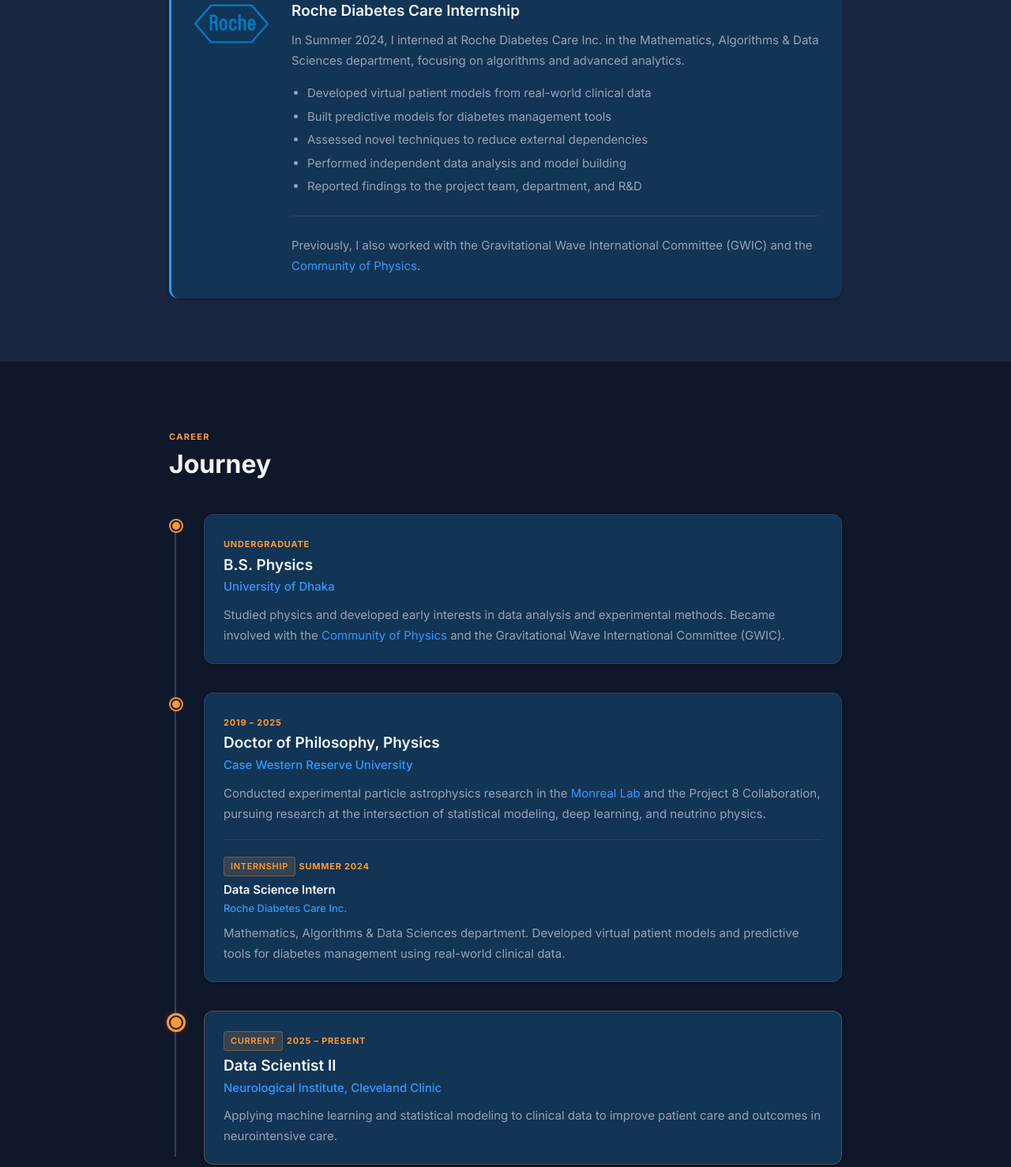
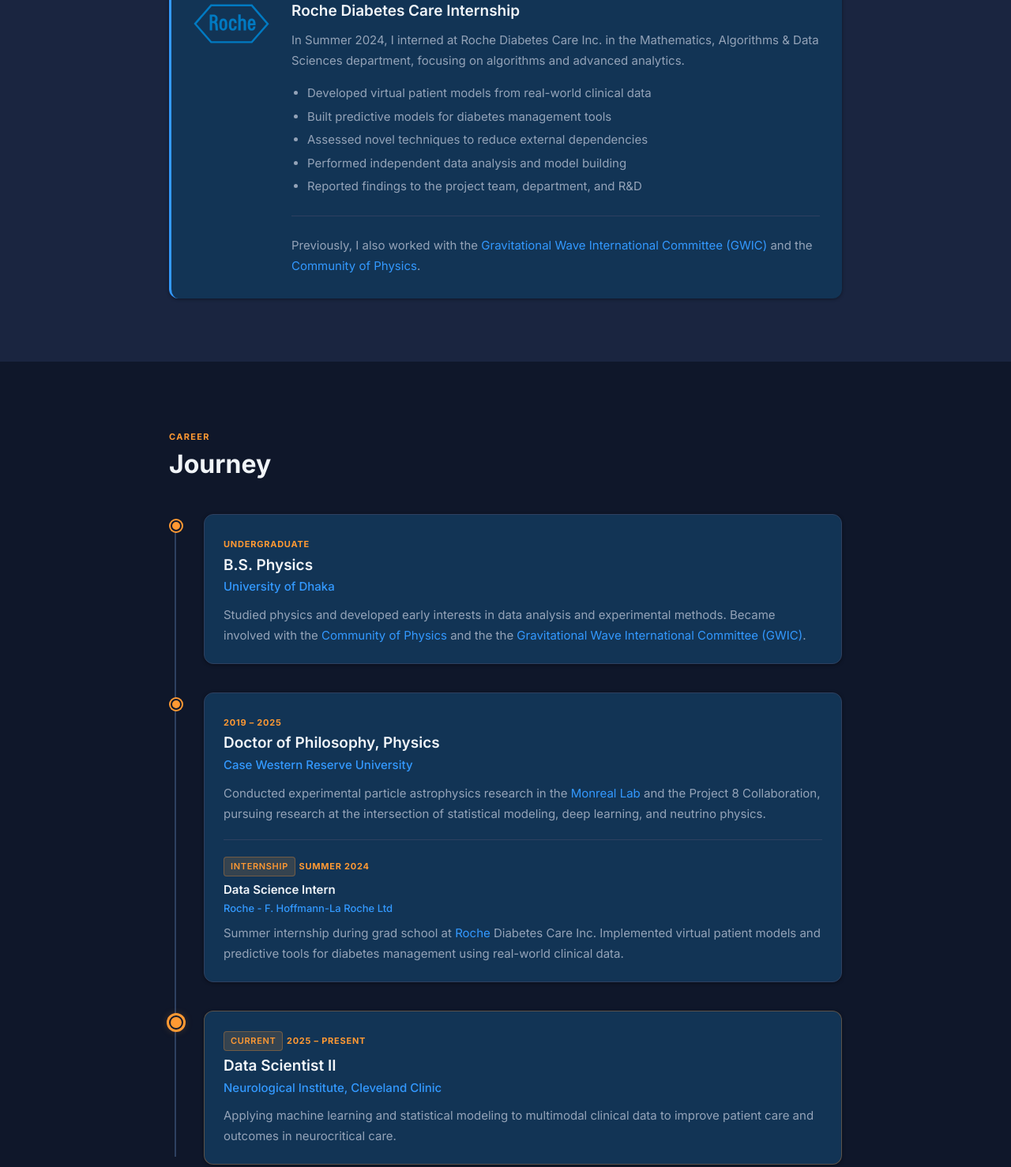
Before and after one commit to mohiuddinrazu/mohiuddinrazu.github.io, a plain HTML site: page index.html in a window 1280 px wide. Shown: the part 1423-2901 px from the top of the page at 79% size. Drawn offline with Linux system fonts and the light colour scheme.

Commit message:
Refactor html code
Updatedhtml

```diff
--- a/index.html
+++ b/index.html
@@ -84,7 +84,7 @@
   <main>
 
     <!-- ═══════════════════════════════════════════════════════════
-         HERO
+         INTRO
          ══════════════════════════════════════════════════════════ -->
     <section id="home" class="hero section">
       <div class="container">
@@ -131,7 +131,7 @@
         <div class="research-grid">
 
           <!-- ── Research card: Project 8 ── -->
-          <!-- To add a new research project, copy one <article> block below -->
+          <!-- To add new research projects, copy an <article> block below -->
           <article class="research-card">
             <div class="research-logo">
               <a href="https://www.project8.org/"
@@ -190,8 +190,11 @@
               </ul>
               <hr class="research-divider" />
               <p>
-                Previously, I also worked with the Gravitational Wave International
-                Committee (GWIC) and the
+                Previously, I also worked with the <a href="https://gwic.science/"
+                                                     target="_blank"
+                                                     rel="noreferrer noopener">
+                                                     Gravitational Wave International
+                Committee (GWIC)</a> and the
                 <a href="https://www.linkedin.com/school/communityofphysics/"
                    target="_blank"
                    rel="noreferrer noopener">Community of Physics</a>.
@@ -205,8 +208,8 @@
 
     <!-- ═══════════════════════════════════════════════════════════
          CAREER TIMELINE
-         To add a new node, copy a <div class="timeline-item"> block.
-         Use class="timeline-item--current" for the active role.
+         - To add a new node, copy a <div class="timeline-item"> block.
+         - Use class="timeline-item--current" for the active role.
          ══════════════════════════════════════════════════════════ -->
     <section id="timeline" class="section">
       <div class="container">
@@ -228,7 +231,11 @@
                 <a href="https://www.linkedin.com/school/communityofphysics/"
                    target="_blank"
                    rel="noreferrer noopener">Community of Physics</a>
-                and the Gravitational Wave International Committee (GWIC).
+                and the the <a href="https://gwic.science/"
+                                                     target="_blank"
+                                                     rel="noreferrer noopener">
+                                                     Gravitational Wave International
+                Committee (GWIC)</a>.
               </p>
             </div>
           </div>
@@ -249,15 +256,17 @@
                 of statistical modeling, deep learning, and neutrino physics.
               </p>
 
-              <!-- Sub-item: Roche internship during PhD -->
+              <!-- Sub-item: Roche internship during grad school -->
               <div class="timeline-subitem">
                 <span class="timeline-tag">Internship</span>
                 <span class="timeline-date">Summer 2024</span>
                 <h4>Data Science Intern</h4>
-                <p class="timeline-org">Roche Diabetes Care Inc.</p>
+                <p class="timeline-org">Roche - F. Hoffmann-La Roche Ltd</p>
                 <p>
-                  Mathematics, Algorithms &amp; Data Sciences department.
-                  Developed virtual patient models and predictive tools for
+                  Summer internship during grad school at <a href="https://www.roche.com/"
+                   target="_blank"
+                   rel="noreferrer noopener">Roche</a> Diabetes Care Inc.
+                  Implemented virtual patient models and predictive tools for
                   diabetes management using real-world clinical data.
                 </p>
               </div>
@@ -273,8 +282,8 @@
               <h3>Data Scientist II</h3>
               <p class="timeline-org">Neurological Institute, Cleveland Clinic</p>
               <p>
-                Applying machine learning and statistical modeling to clinical data
-                to improve patient care and outcomes in neurointensive care.
+                Applying machine learning and statistical modeling to multimodal clinical data
+                to improve patient care and outcomes in neurocritical care.
               </p>
             </div>
           </div>
@@ -285,8 +294,7 @@
 
     <!-- ═══════════════════════════════════════════════════════════
          PUBLICATIONS
-         Content is rendered by main.js from the publications[] array.
-         To add a new publication, prepend an entry to that array.
+         add new publication in main.js
          ══════════════════════════════════════════════════════════ -->
     <section id="publications" class="section section-alt">
       <div class="container">
@@ -310,8 +318,7 @@
 
     <!-- ═══════════════════════════════════════════════════════════
          SKILLS
-         Content is rendered by main.js from the skills[] array.
-         To edit skills, update that array.
+         Edit skills in main.js
          ══════════════════════════════════════════════════════════ -->
     <section id="skills" class="section">
       <div class="container">
@@ -381,7 +388,7 @@
             </div>
             <div class="contact-card-body">
               <address>
-                <p>Cerebrovascular Center | Neurological Institute</p>
+                <p>Cerebrovascular Center, Neurological Institute</p>
                 <p>Cleveland Clinic</p>
                 <p>9500 Euclid Avenue</p>
                 <p>Cleveland, OH 44195</p>
@@ -494,7 +501,7 @@
 
   <!-- ═══════════════════════════════════════════════════════════
        FLOATING SOCIAL BUTTONS
-       Fixed bottom-right. pointer-events: none on container so
+       pointer-events: none on container-
        they never intercept clicks on underlying page content.
        ══════════════════════════════════════════════════════════ -->
   <div class="floating-btns" aria-hidden="true">
```
